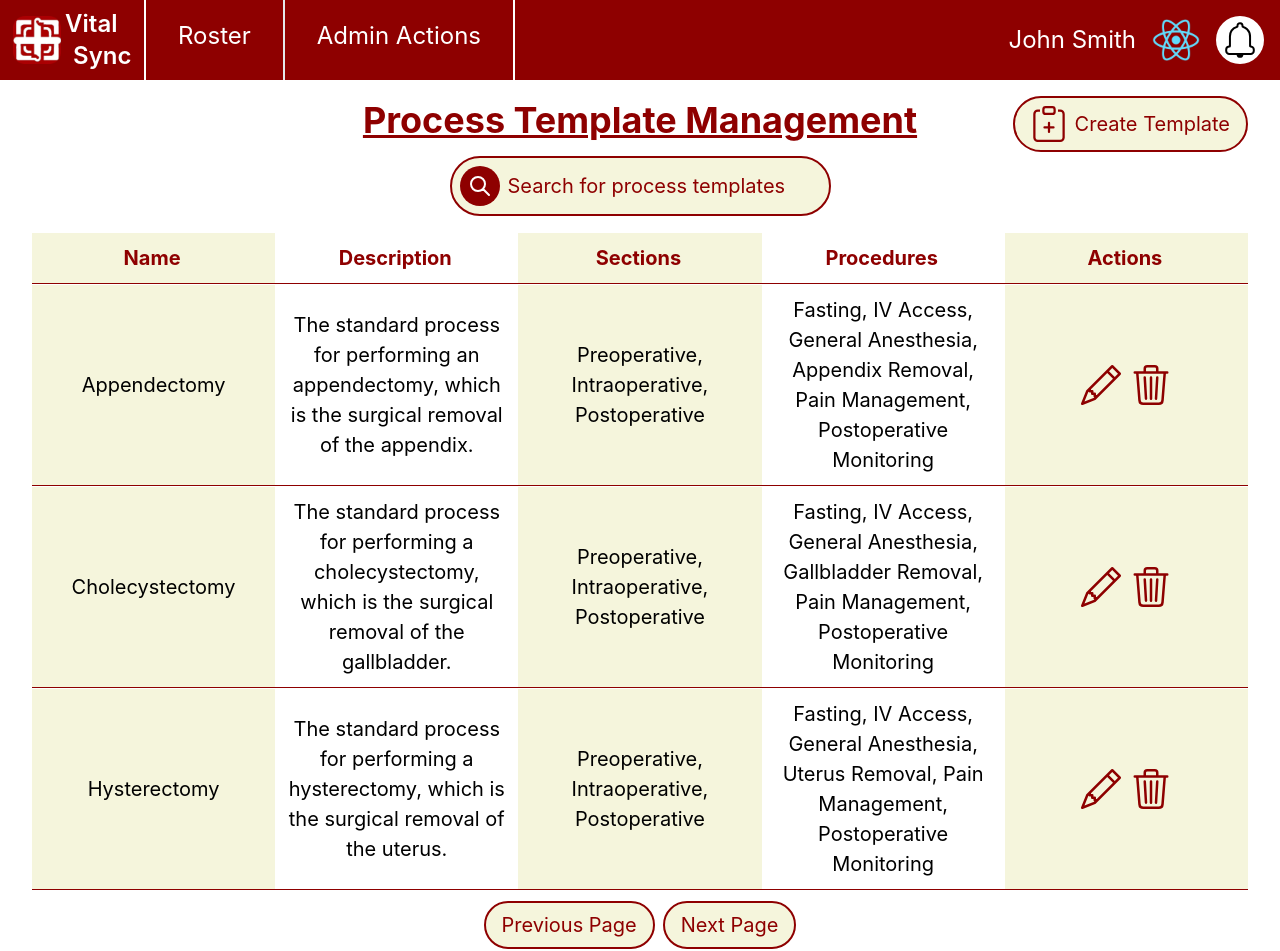
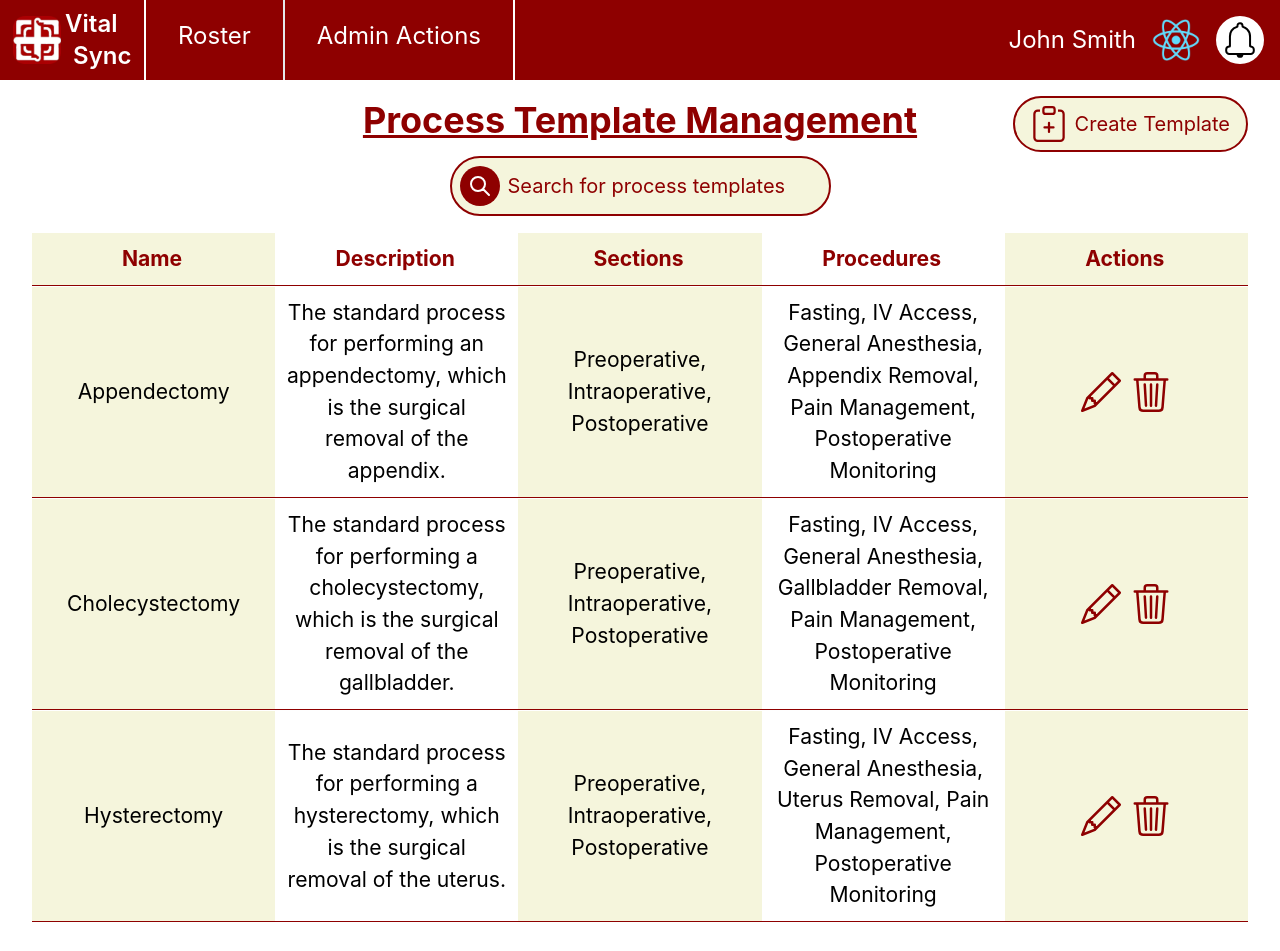
Before and after one commit to furkanagamak/VitalSync, a React (Create React App) app in the folder frontend/: page / in a window 1280 px wide. Shown: the top 951 px of the page. Built offline with nearby package versions, Linux system fonts and the light colour scheme.

Commit message:
Updated top margins of the prev and next buttons.

```diff
--- a/frontend/src/procedureTemplates.js
+++ b/frontend/src/procedureTemplates.js
@@ -360,7 +360,7 @@ const ProcedureTable = () => {
         </table>
       </div>
       <div
-        style={{ display: "flex", justifyContent: "center", marginTop: "10px" }}
+        style={{ display: "flex", justifyContent: "center", marginTop: "20px" }}
       >
         <button
           onClick={() => previousPage()}
--- a/frontend/src/processTemplates.js
+++ b/frontend/src/processTemplates.js
@@ -238,7 +238,7 @@ const ProcessTable = () => {
             tableLayout: "fixed",
             borderCollapse: "separate",
             borderSpacing: "0 1px",
-            fontSize: "1.25rem",
+            fontSize: "1.32rem",
             textAlign: "center",
           }}
         >
@@ -326,7 +326,7 @@ const ProcessTable = () => {
         </table>
       </div>
       <div
-        style={{ display: "flex", justifyContent: "center", marginTop: "10px" }}
+        style={{ display: "flex", justifyContent: "center", marginTop: "30px",}}
       >
         <button
           onClick={() => previousPage()}
```
